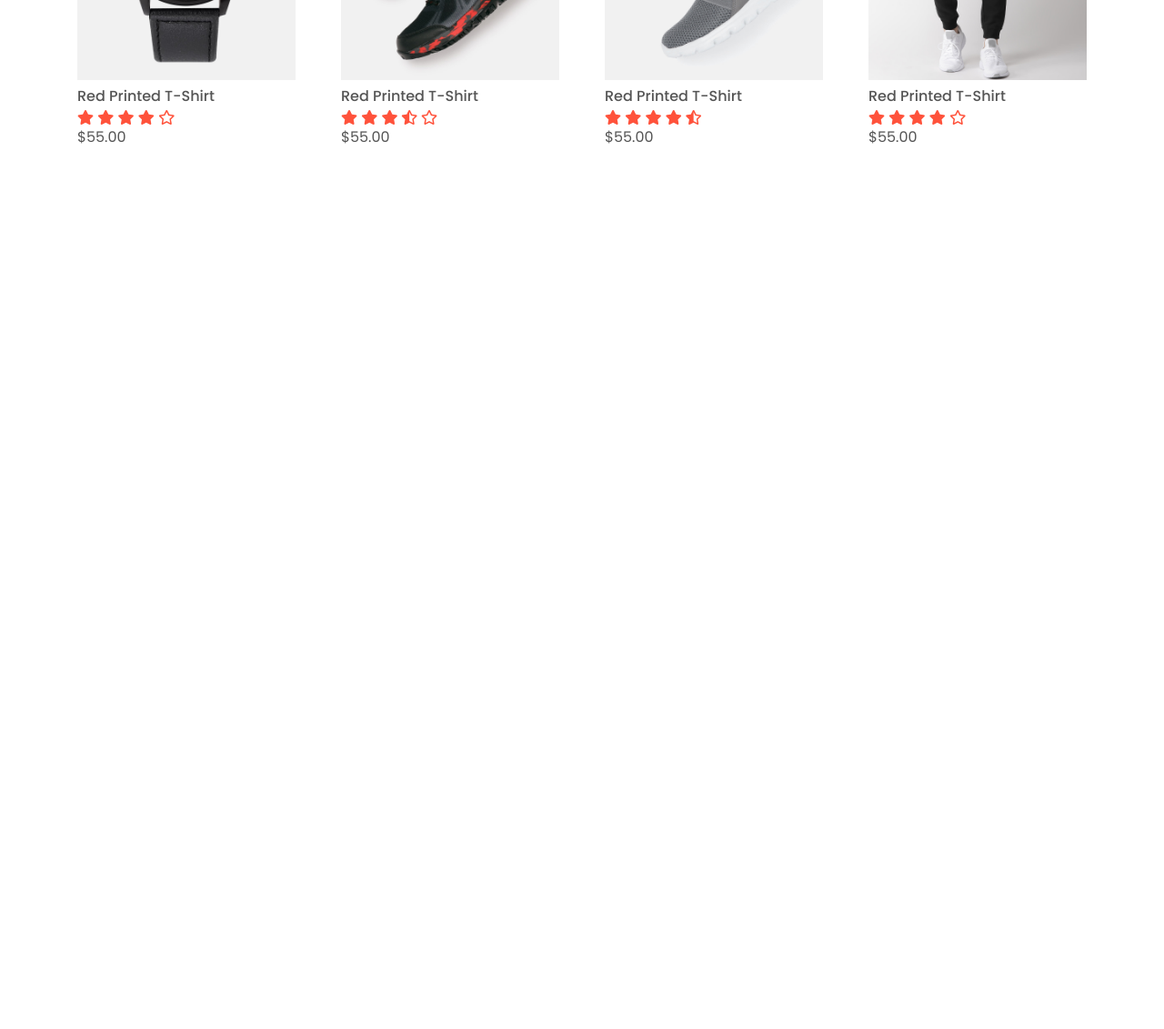
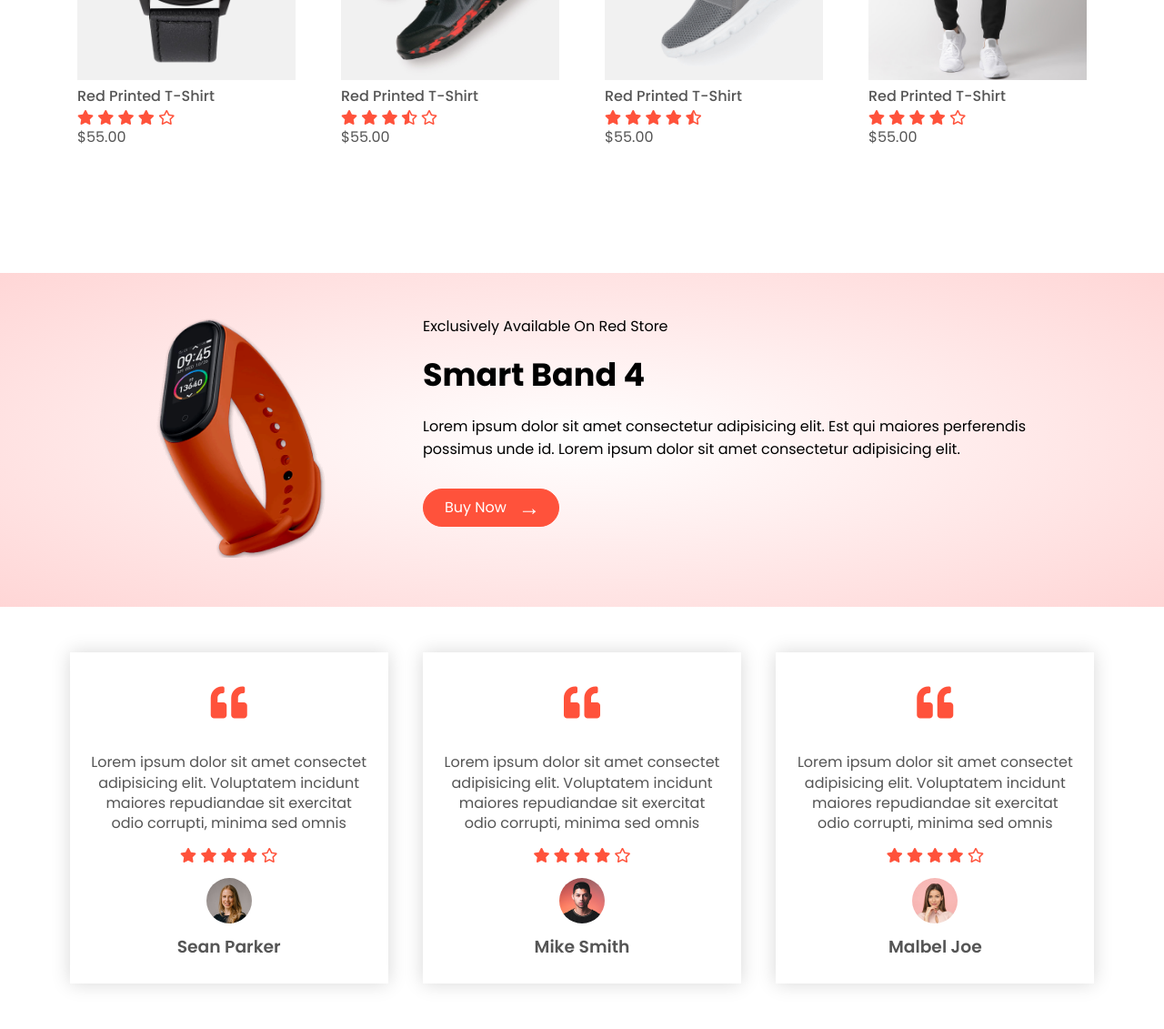
Before and after one commit to Kareemhesham2005/RedStore, a plain HTML site: page index.html in a window 1280 px wide. Shown: the part 2876-4007 px from the top of the page at 91% size. Before the commit the page ends 3176 px from the top, so only its background shows below. Drawn offline with Linux system fonts and the light colour scheme.

Commit message:
Added  Testimonials

```diff
--- a/CSS/style.css
+++ b/CSS/style.css
@@ -182,7 +182,7 @@ header .container:last-child .text p {
   line-height: 1.6;
   color: #555;
 }
-header .container:last-child .text a {
+.Link {
   background-color: var(--main-color);
   display: block;
   color: white;
@@ -199,11 +199,11 @@ header .container:last-child .text a {
   -ms-transition: 0.3s;
   -o-transition: 0.3s;
 }
-header .container:last-child .text a:hover {
+.Link:hover {
   color: var(--main-color);
   background-color: transparent;
 }
-header .container:last-child .text a span {
+.Link span {
   position: absolute;
   right: 20px;
   top: 7px;
@@ -226,12 +226,12 @@ header .container:last-child .text a span {
     width: fit-content;
     font-size: 35px;
   }
-  header .container:last-child .text a {
+  .Link {
     padding: 10px 23px;
     width: 180px;
     margin: 30px auto 10px;
   }
-  header .container:last-child .text a span {
+  .Link span {
     right: 21px;
     top: 5px;
   }
@@ -247,7 +247,7 @@ header .container:last-child .text a span {
     margin: 0 auto;
     text-align: center;
   }
-  header .container:last-child .text a {
+  .Link {
     font-size: 16px;
   }
 }
@@ -413,3 +413,150 @@ header .container:last-child .text a span {
   }
 }
 /* End Products */
+/* Start Exclusive */
+.exclusive {
+  background: radial-gradient(#fff, #ffd6d6);
+  width: 100%;
+  padding: 50px 0;
+}
+.exclusive .container {
+  display: flex;
+  justify-content: center;
+  flex-wrap: wrap;
+}
+.exclusive .container .image img {
+  width: 300px;
+}
+.exclusive .container .content {
+  max-width: 700px;
+  margin-left: 50px;
+}
+.exclusive .container .content h1 {
+  font-size: 35px;
+}
+.exclusive .container .content p:nth-child(3) {
+  line-height: 1.6;
+}
+.exclusive .container .content .Link {
+  width: 150px;
+  padding: 11px 23px;
+  font-size: 16px;
+}
+.exclusive .container .content .Link span {
+  right: 20px;
+  top: 6px;
+}
+@media (max-width: 1200px) {
+  .exclusive .container .content {
+    margin: 50px auto;
+    text-align: center;
+  }
+  .exclusive .container .content .Link {
+    text-align: start;
+    margin: 30px auto 0;
+  }
+}
+/* End Exclusive */
+/* Start Testimonials */
+.testimonial {
+  padding: 50px 0;
+}
+.testimonial .container .testimonials {
+  display: grid;
+  grid-template-columns: repeat(auto-fill, minmax(350px, 1fr));
+  gap: 25px;
+  place-items: center;
+}
+.testimonial .container .testimonials .test {
+  width: 350px;
+  box-shadow: 0 0 20px 0px #d8d8d8;
+  padding: 110px 20px 30px;
+  text-align: center;
+  position: relative;
+  cursor: pointer;
+  overflow: hidden;
+  transition: 0.5s;
+  -webkit-transition: 0.5s;
+  -moz-transition: 0.5s;
+  -ms-transition: 0.5s;
+  -o-transition: 0.5s;
+}
+.testimonial .container .testimonials .test:hover {
+  box-shadow: none;
+}
+.testimonial .container .testimonials .test:hover img {
+  box-shadow: 0 0 0 700px var(--main-color);
+  transition: 1.5s;
+  -webkit-transition: 1.5s;
+  -moz-transition: 1.5s;
+  -ms-transition: 1.5s;
+  -o-transition: 1.5s;
+}
+@media (max-width: 992px) {
+  .testimonial .container .testimonials .test {
+    width: 300px;
+  }
+  .testimonial .container .testimonials {
+    grid-template-columns: repeat(auto-fill, minmax(300px, 1fr));
+  }
+}
+.testimonial .container .testimonials .test::before {
+  content: "\f10d";
+  font-family: "Font Awesome 5 Pro";
+  font-weight: 900;
+  color: var(--main-color);
+  font-size: 40px;
+  position: absolute;
+  top: 55px;
+  left: 50%;
+  transform: translate(-50%, -50%);
+  -webkit-transform: translate(-50%, -50%);
+  -moz-transform: translate(-50%, -50%);
+  -ms-transform: translate(-50%, -50%);
+  -o-transform: translate(-50%, -50%);
+}
+.testimonial .container .testimonials .test p {
+  line-height: 1.4;
+  color: #555;
+  margin-bottom: 15px;
+}
+.testimonial .container .testimonials .test .stars i {
+  color: var(--main-color);
+}
+.testimonial .container .testimonials .test h3 {
+  color: #555;
+  font-weight: 600;
+}
+.testimonial .container .testimonials .test img {
+  width: 50px;
+  height: 50px;
+  margin: 15px auto 10px;
+  transition: 0.5s;
+  border-radius: 50%;
+  -webkit-border-radius: 50%;
+  -moz-border-radius: 50%;
+  -ms-border-radius: 50%;
+  -o-border-radius: 50%;
+  -webkit-transition: 0.5s;
+  -moz-transition: 0.5s;
+  -ms-transition: 0.5s;
+  -o-transition: 0.5s;
+}
+.testimonial .test:hover h3,
+.testimonial .test:hover .stars i,
+.testimonial .test:hover p,
+.testimonial .test:hover::before {
+  color: white !important;
+  position: relative;
+  z-index: 200;
+  transition: 0.5s;
+  -webkit-transition: 0.5s;
+  -moz-transition: 0.5s;
+  -ms-transition: 0.5s;
+  -o-transition: 0.5s;
+}
+.testimonial .test:hover::before {
+  position: absolute;
+  color: white !important;
+}
+/* End Testimonials */
--- a/index.html
+++ b/index.html
@@ -45,7 +45,7 @@
             Success isn't always about greatness. it's about consistency.
             Consistent Hard Work Gains Succsess. greatness Will Come.
           </p>
-          <a href="#">Explore Now <span>&#8594;</span></a>
+          <a href="#" class="Link">Explore Now <span>&#8594;</span></a>
         </div>
         <div class="image">
           <img src="images/image1.png" />
@@ -223,5 +223,81 @@
       </div>
     </div>
     <!-- End Products -->
+    <!-- Start Exclusive -->
+    <div class="exclusive">
+      <div class="container">
+        <div class="image">
+          <img src="images/exclusive.png" />
+        </div>
+        <div class="content">
+          <p>Exclusively Available On Red Store</p>
+          <h1>Smart Band 4</h1>
+          <p>
+            Lorem ipsum dolor sit amet consectetur adipisicing elit. Est qui
+            maiores perferendis possimus unde id. Lorem ipsum dolor sit amet
+            consectetur adipisicing elit.
+          </p>
+          <a href="#" class="Link">Buy Now <span>&#8594;</span></a>
+        </div>
+      </div>
+    </div>
+    <!-- End Exclusive -->
+    <!-- Start Testimonials -->
+    <div class="testimonial">
+      <div class="container">
+        <div class="testimonials">
+          <div class="test">
+            <p>
+              Lorem ipsum dolor sit amet consectet adipisicing elit. Voluptatem
+              incidunt maiores repudiandae sit exercitat odio corrupti, minima
+              sed omnis
+            </p>
+            <div class="stars">
+              <i class="fa fa-star"></i>
+              <i class="fa fa-star"></i>
+              <i class="fa fa-star"></i>
+              <i class="fa fa-star"></i>
+              <i class="far fa-star"></i>
+            </div>
+            <img src="images/user-1.png" />
+            <h3>Sean Parker</h3>
+          </div>
+
+          <div class="test">
+            <p>
+              Lorem ipsum dolor sit amet consectet adipisicing elit. Voluptatem
+              incidunt maiores repudiandae sit exercitat odio corrupti, minima
+              sed omnis
+            </p>
+            <div class="stars">
+              <i class="fa fa-star"></i>
+              <i class="fa fa-star"></i>
+              <i class="fa fa-star"></i>
+              <i class="fa fa-star"></i>
+              <i class="far fa-star"></i>
+            </div>
+            <img src="images/user-2.png" />
+            <h3>Mike Smith</h3>
+          </div>
+          <div class="test">
+            <p>
+              Lorem ipsum dolor sit amet consectet adipisicing elit. Voluptatem
+              incidunt maiores repudiandae sit exercitat odio corrupti, minima
+              sed omnis
+            </p>
+            <div class="stars">
+              <i class="fa fa-star"></i>
+              <i class="fa fa-star"></i>
+              <i class="fa fa-star"></i>
+              <i class="fa fa-star"></i>
+              <i class="far fa-star"></i>
+            </div>
+            <img src="images/user-3.png" />
+            <h3>Malbel Joe</h3>
+          </div>
+        </div>
+      </div>
+    </div>
+    <!-- End Testimonials -->
   </body>
 </html>
```
